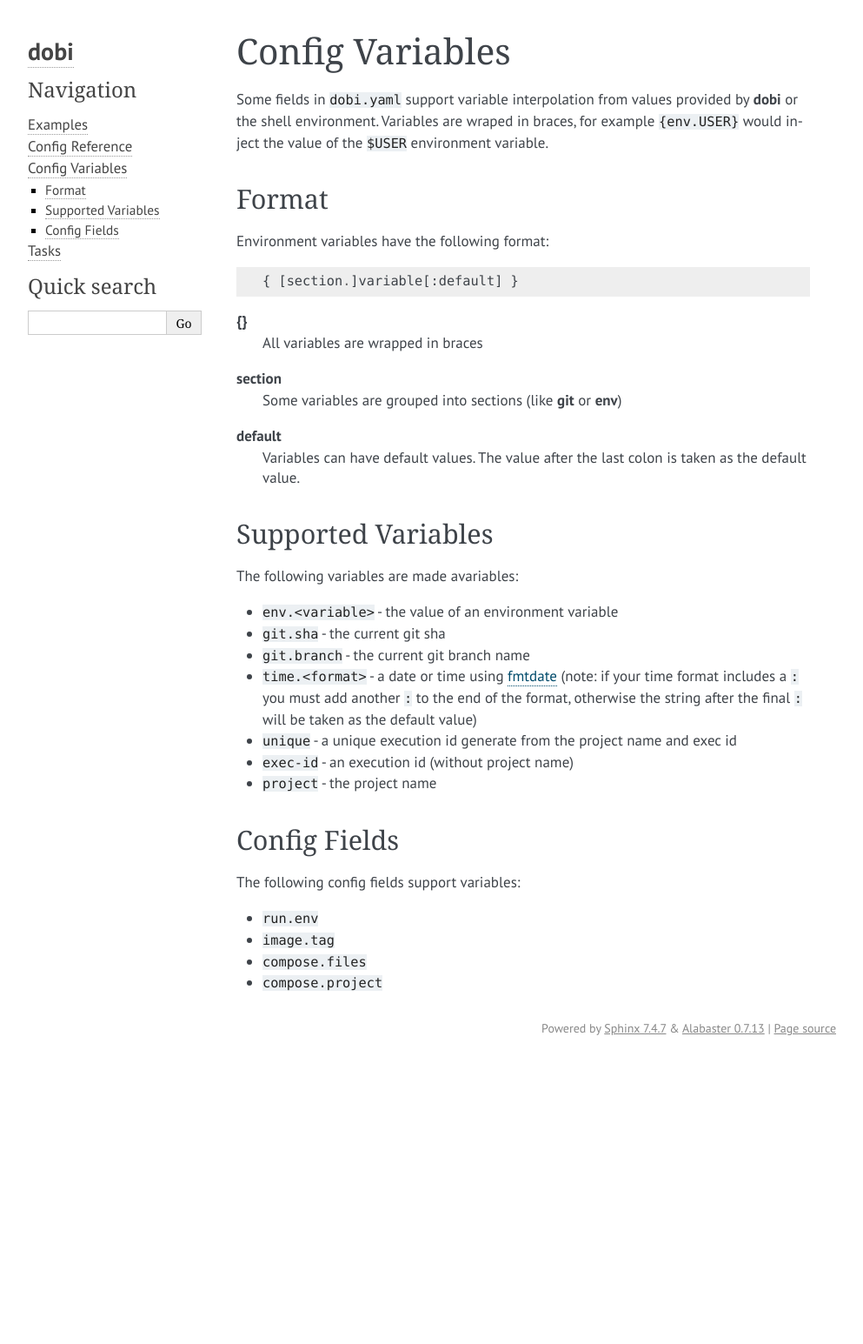
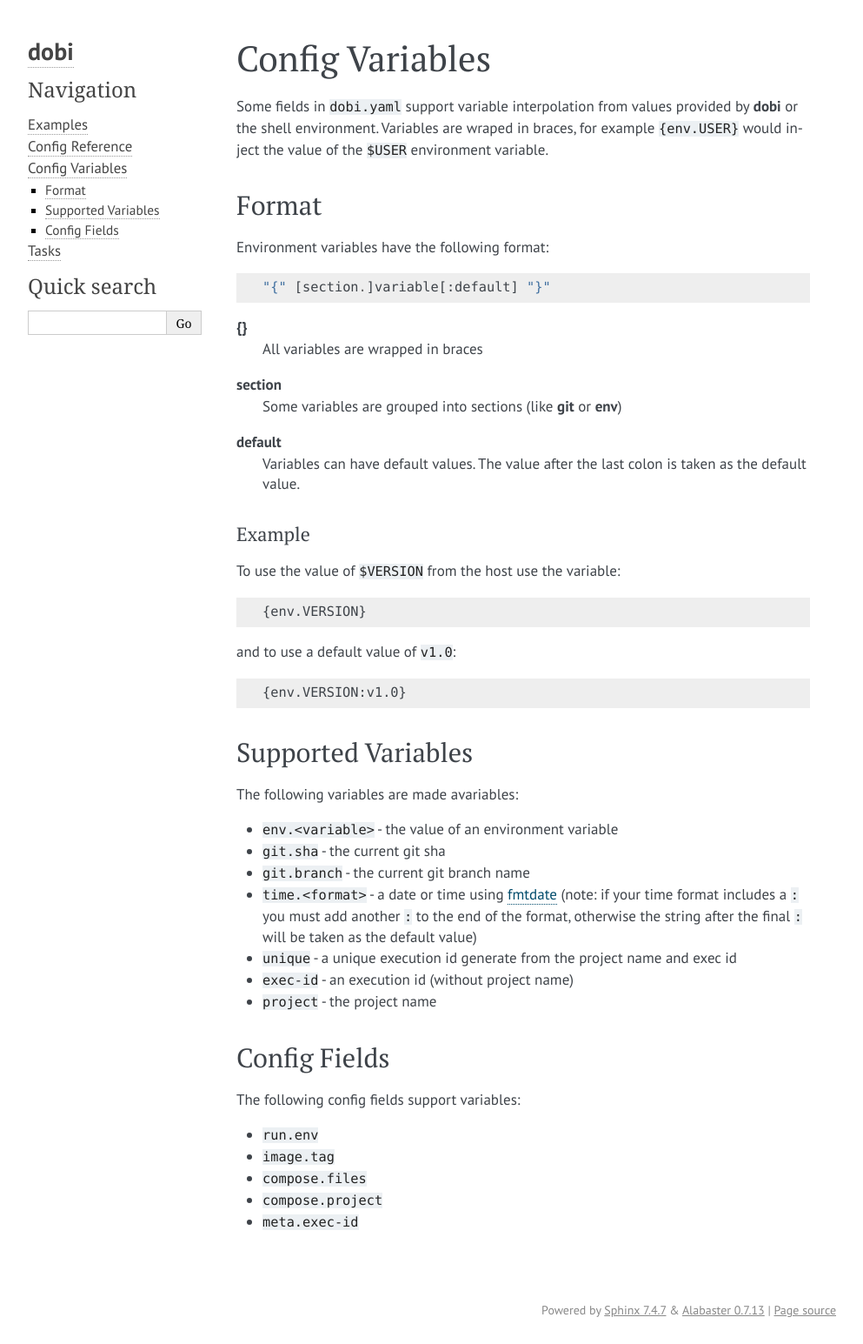
Before and after one commit to dnephin/dobi, a Sphinx documentation site: the page built from docs/source/variables.rst, in a window 1280 px wide. Shown: the whole page at 87% size, without its empty margins (148-1141 px from the left). Built offline with Sphinx 7.4.7, drawn with Linux system fonts in a browser that asks for light colours; before the commit the page ends 1221 px from its top, so only the background shows below that.

Commit message:
More doc updates.
Signed-off-by: Daniel Nephin <dnephin@gmail.com>

```diff
--- a/docs/source/_static/custom.css
+++ b/docs/source/_static/custom.css
@@ -1,6 +1,25 @@
 
 @import url(https://fonts.googleapis.com/css?family=PT+Sans:400,400italic,700,700italic);
+@import url(https://fonts.googleapis.com/css?family=PT+Serif:400,700);
 
 body {
     font-family: 'PT Sans', sans-serif;
 }
+
+div.body {
+    padding: 10px 30px 50px 30px;
+}
+
+div.body h1,
+div.body h2,
+div.body h3,
+div.body h4,
+div.body h5,
+div.body h6 {
+    font-family: 'PT Serif', serif;
+}
+
+div.body h3 { font-size: 130%; }
+div.body h4 { font-size: 110%; }
+div.body h5 { font-size: 100%; }
+div.body h6 { font-size: 100%; }
--- a/docs/source/variables.rst
+++ b/docs/source/variables.rst
@@ -11,9 +11,9 @@ Format
 Environment variables have the following format:
 
 
-.. code::
+.. code-block:: default
 
-    { [section.]variable[:default] }
+    "{" [section.]variable[:default] "}"
 
 **{}**
     All variables are wrapped in braces
@@ -24,6 +24,21 @@ Environment variables have the following format:
 **default**
     Variables can have default values. The value after the last colon is taken
     as the default value.
+
+Example
+~~~~~~~
+
+To use the value of ``$VERSION`` from the host use the variable:
+
+.. code-block:: none
+
+    {env.VERSION}
+
+and to use a default value of ``v1.0``:
+
+.. code-block:: none
+
+    {env.VERSION:v1.0}
 
 
 Supported Variables
@@ -52,3 +67,4 @@ The following config fields support variables:
 * ``image.tag``
 * ``compose.files``
 * ``compose.project``
+* ``meta.exec-id``
```
Also changed, not shown: docs/source/config.rst (+6 -26 lines), 8 other files.
